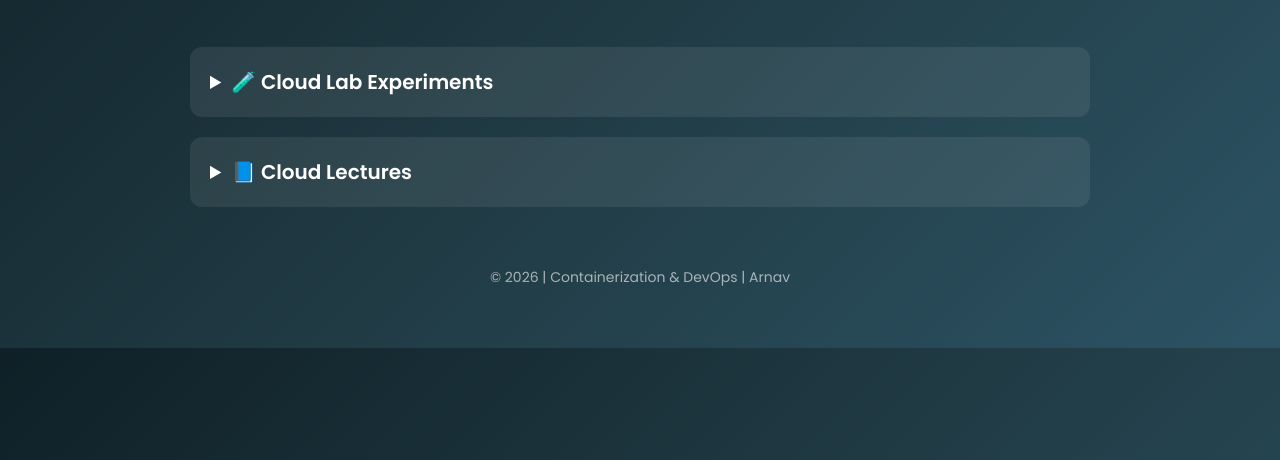
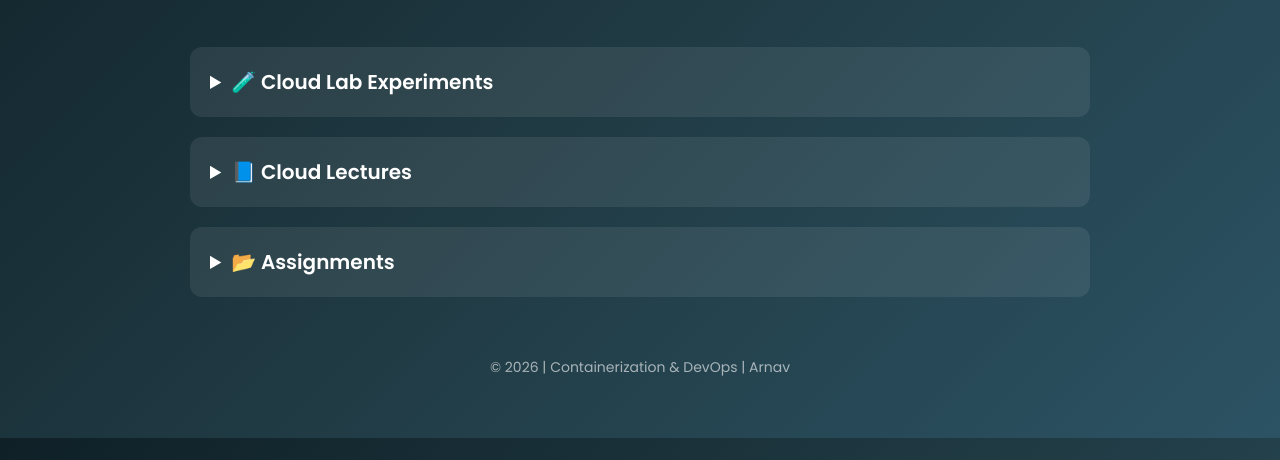
Before and after one commit to arnav4340/Containerization-and-devops, a plain HTML site: page index.html in a window 1280 px wide. Shown: the part 340-800 px from the top of the page. Drawn offline with Linux system fonts and the light colour scheme.

Commit message:
web-page

```diff
--- a/index.html
+++ b/index.html
@@ -144,6 +144,15 @@ footer {
   </details>
 </div>
 
+<div class="section">
+  <details>
+    <summary>📂 Assignments</summary>
+    <div class="dropdown">
+      <a href="Assignment-1/README.html">Assignment-1</a>
+    </div>
+  </details>
+</div>
+
 <footer>
 © 2026 | Containerization & DevOps | Arnav
 </footer>
```
